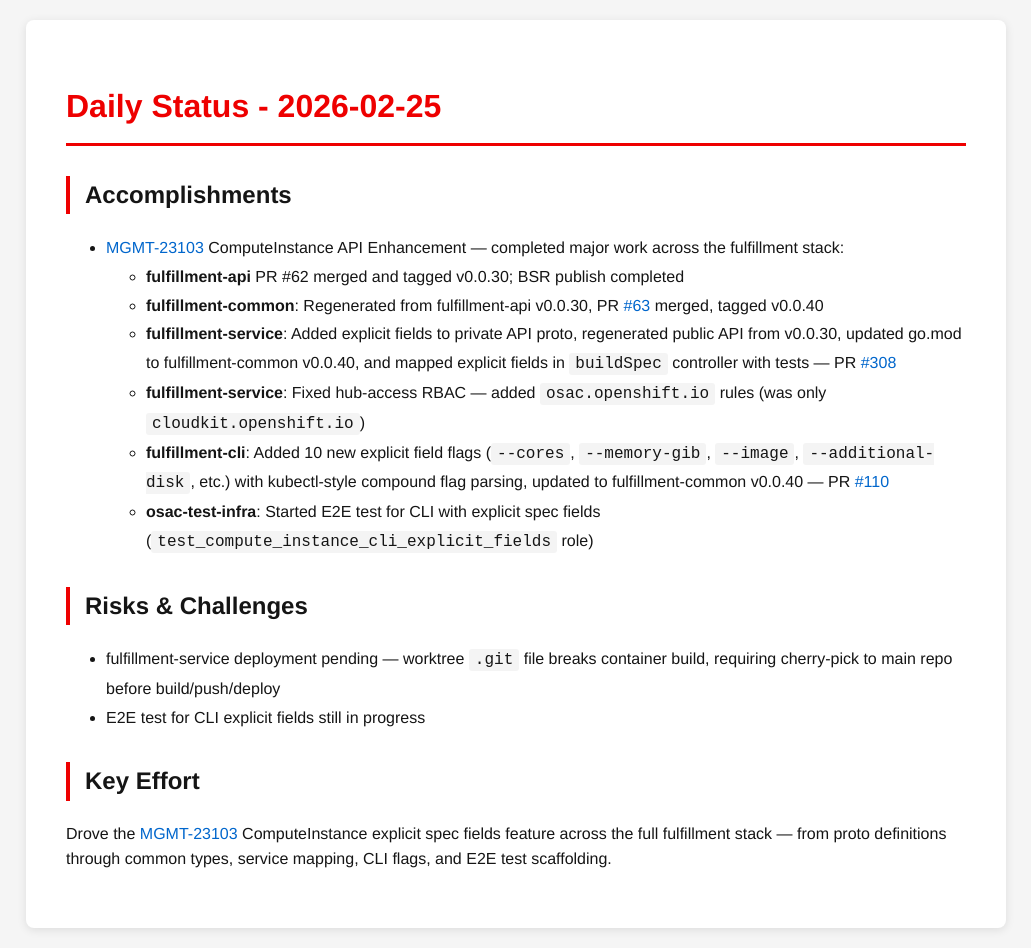
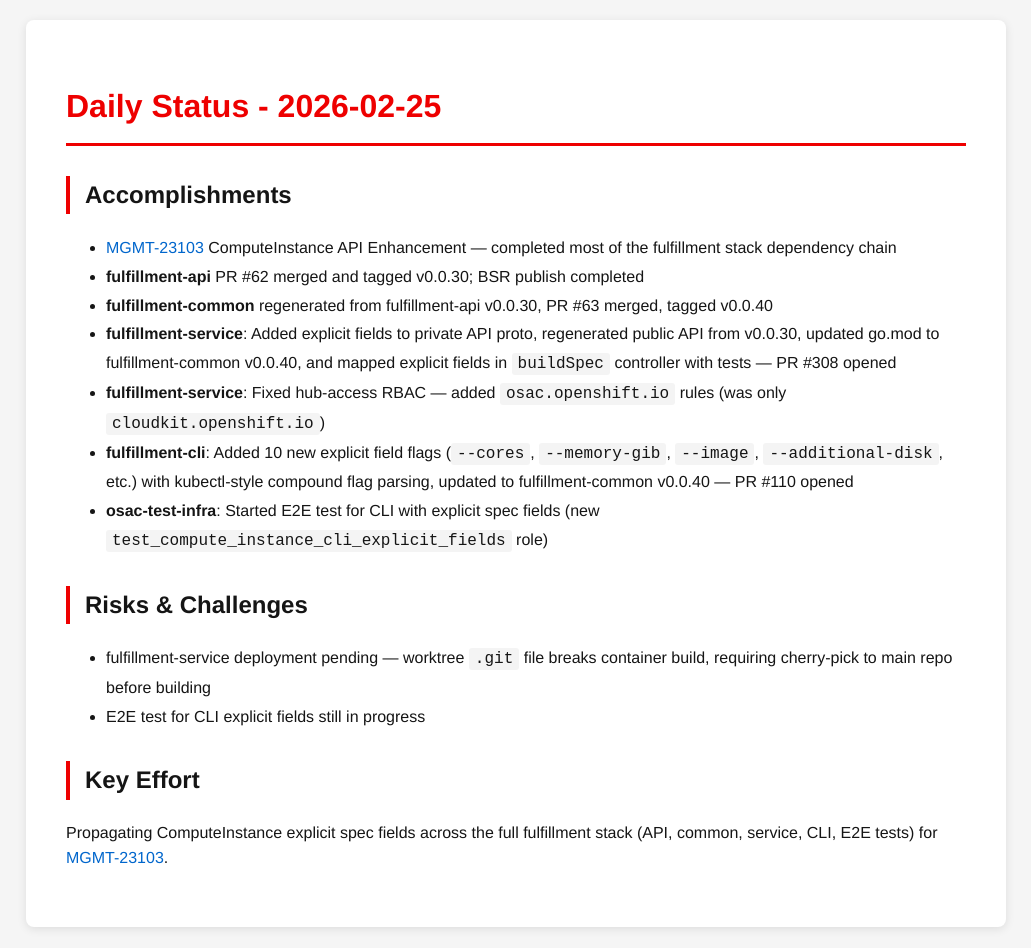
Before and after one commit to tzvatot/daily-status, a Jekyll site: the page built from 2026-02-25.md, in a window 1280 px wide. Shown: the whole page, without its empty margins (124-1155 px from the left). Built offline with Jekyll 4.4.1, drawn with Linux system fonts in a browser that asks for light colours.

Commit message:
Daily status update - 2026-02-25

```diff
--- a/2026-02-25.md
+++ b/2026-02-25.md
@@ -8,19 +8,19 @@ date: 2026-02-25
 
 ## Accomplishments
 
-- [MGMT-23103](https://issues.redhat.com/browse/MGMT-23103) ComputeInstance API Enhancement — completed major work across the fulfillment stack:
-  - **fulfillment-api** PR #62 merged and tagged v0.0.30; BSR publish completed
-  - **fulfillment-common**: Regenerated from fulfillment-api v0.0.30, PR [#63](https://github.com/osac-project/fulfillment-common/pull/63) merged, tagged v0.0.40
-  - **fulfillment-service**: Added explicit fields to private API proto, regenerated public API from v0.0.30, updated go.mod to fulfillment-common v0.0.40, and mapped explicit fields in `buildSpec` controller with tests — PR [#308](https://github.com/osac-project/fulfillment-service/pull/308)
-  - **fulfillment-service**: Fixed hub-access RBAC — added `osac.openshift.io` rules (was only `cloudkit.openshift.io`)
-  - **fulfillment-cli**: Added 10 new explicit field flags (`--cores`, `--memory-gib`, `--image`, `--additional-disk`, etc.) with kubectl-style compound flag parsing, updated to fulfillment-common v0.0.40 — PR [#110](https://github.com/osac-project/fulfillment-cli/pull/110)
-  - **osac-test-infra**: Started E2E test for CLI with explicit spec fields (`test_compute_instance_cli_explicit_fields` role)
+- [MGMT-23103](https://issues.redhat.com/browse/MGMT-23103) ComputeInstance API Enhancement — completed most of the fulfillment stack dependency chain
+- **fulfillment-api** PR #62 merged and tagged v0.0.30; BSR publish completed
+- **fulfillment-common** regenerated from fulfillment-api v0.0.30, PR #63 merged, tagged v0.0.40
+- **fulfillment-service**: Added explicit fields to private API proto, regenerated public API from v0.0.30, updated go.mod to fulfillment-common v0.0.40, and mapped explicit fields in `buildSpec` controller with tests — PR #308 opened
+- **fulfillment-service**: Fixed hub-access RBAC — added `osac.openshift.io` rules (was only `cloudkit.openshift.io`)
+- **fulfillment-cli**: Added 10 new explicit field flags (`--cores`, `--memory-gib`, `--image`, `--additional-disk`, etc.) with kubectl-style compound flag parsing, updated to fulfillment-common v0.0.40 — PR #110 opened
+- **osac-test-infra**: Started E2E test for CLI with explicit spec fields (new `test_compute_instance_cli_explicit_fields` role)
 
 ## Risks & Challenges
 
-- fulfillment-service deployment pending — worktree `.git` file breaks container build, requiring cherry-pick to main repo before build/push/deploy
+- fulfillment-service deployment pending — worktree `.git` file breaks container build, requiring cherry-pick to main repo before building
 - E2E test for CLI explicit fields still in progress
 
 ## Key Effort
 
-Drove the [MGMT-23103](https://issues.redhat.com/browse/MGMT-23103) ComputeInstance explicit spec fields feature across the full fulfillment stack — from proto definitions through common types, service mapping, CLI flags, and E2E test scaffolding.
+Propagating ComputeInstance explicit spec fields across the full fulfillment stack (API, common, service, CLI, E2E tests) for [MGMT-23103](https://issues.redhat.com/browse/MGMT-23103).
```
